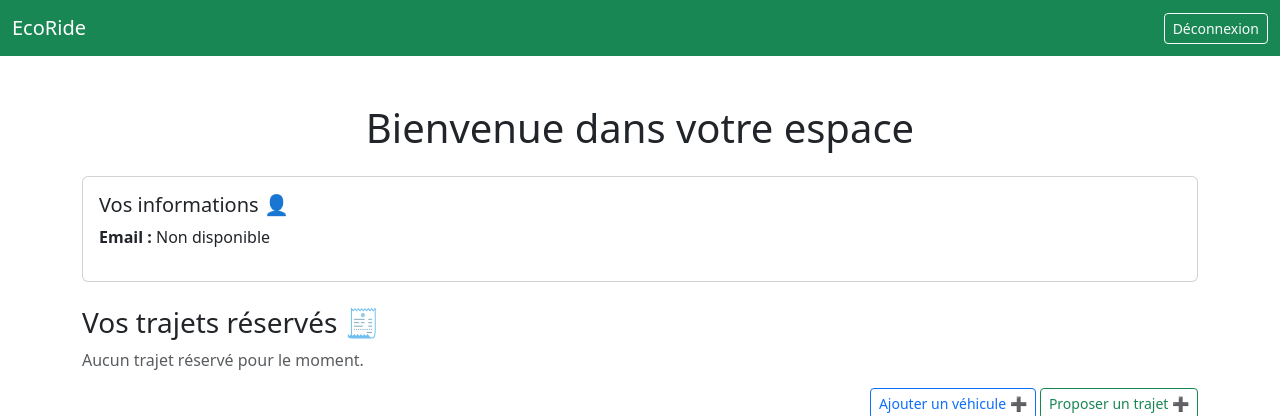
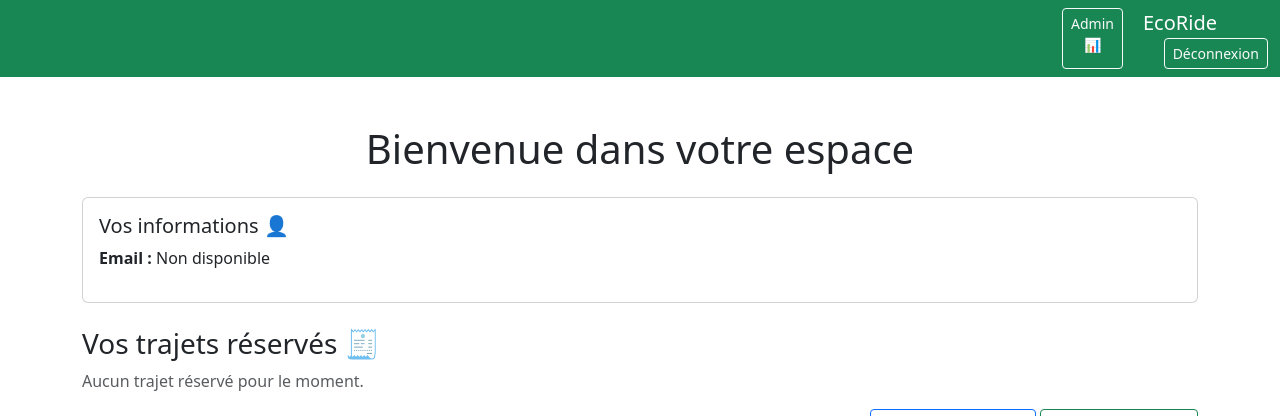
Before and after one commit to IAComaaar/ecoride, a PHP site: page /mon-espace.php in a window 1280 px wide. Shown: the top 416 px of the page. Run offline with PHP 8.4, Linux system fonts and the light colour scheme; the visitor is signed in with stand-in values (Sample User, id 1); data that the repository does not hold is empty.

Commit message:
Feature: Ajout accès admin dashboard

```diff
--- a/mon-espace.php
+++ b/mon-espace.php
@@ -234,6 +234,13 @@ try {
 
 <!-- Navbar -->
 <nav class="navbar navbar-expand-lg navbar-dark bg-success">
+    <div class="collapse navbar-collapse" id="navbarNav">
+        <div class="navbar-nav ms-auto">
+            <?php if (isset($_SESSION['role']) && $_SESSION['role'] === 'admin'): ?>
+                <a href="/admin.php" class="btn btn-outline-light btn-sm me-2">
+                    Admin 📊
+                </a>
+                <?php endif; ?>
                 <div class="container-fluid">
                     <a class="navbar-brand" href="/index.php">EcoRide</a>
                     <button class="navbar-toggler" type="button" data-bs-toggle="collapse" data-bs-target="#navbarNav">
```
Lines whose indentation alone changed are shown as unchanged.
